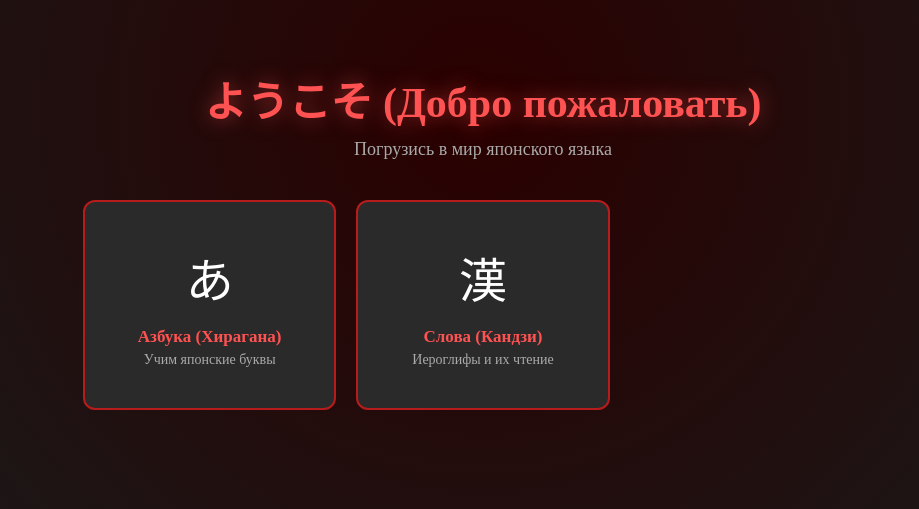
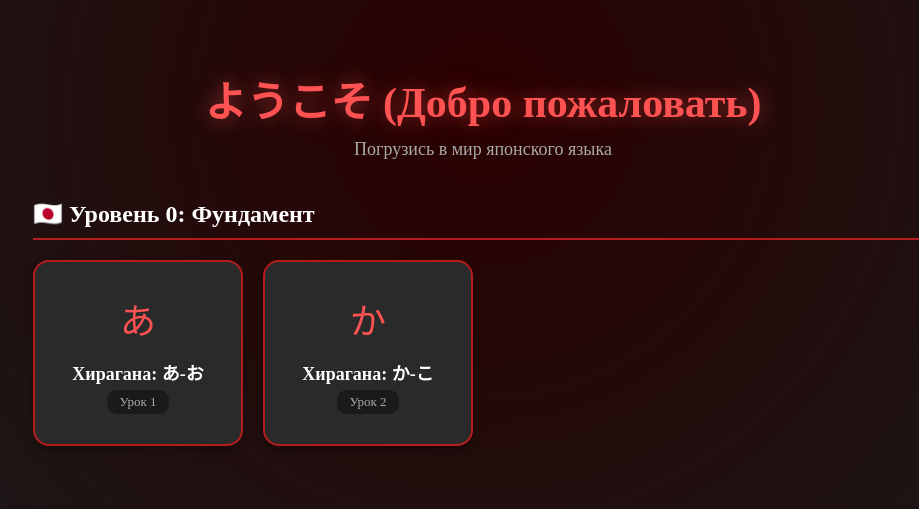
Before and after one commit to Yoshi-6767/johnny_app, a Flask app: page /jp/ in a window 1280 px wide. Shown: the part 291-800 px from the top of the page, without its empty margins (157-1076 px from the left). Run offline with Flask 3, Linux system fonts and the light colour scheme; the visitor is signed in with stand-in values (Sample User, id 1); data that the repository does not hold is empty; parts of the project's set-up code (start-up, migrations or seed data) failed here and were passed over.

Commit message:
Update jp_index.html

```diff
--- a/jp_app/templates/jp_index.html
+++ b/jp_app/templates/jp_index.html
@@ -8,16 +8,31 @@
     <p style="color: #aaa; font-size: 18px;">Погрузись в мир японского языка</p>
 </div>
 
-<div class="cards" style="max-width: 800px; margin: 0 auto;">
-    <a href="/jp/hiragana" class="card" style="text-align: center; padding: 40px;">
-        <div style="font-size: 48px; margin-bottom: 15px;">あ</div>
-        <div class="card-title">Азбука (Хирагана)</div>
-        <div class="card-count">Учим японские буквы</div>
-    </a>
-    <a href="/jp/words" class="card" style="text-align: center; padding: 40px;">
-        <div style="font-size: 48px; margin-bottom: 15px;">漢</div>
-        <div class="card-title">Слова (Кандзи)</div>
-        <div class="card-count">Иероглифы и их чтение</div>
-    </a>
+<!-- КАРТА УРОКОВ -->
+<div style="max-width: 900px; margin: 0 auto;">
+    <h2 style="color: #fff; font-size: 24px; border-bottom: 2px solid #b71c1c; padding-bottom: 10px; margin-bottom: 20px;">
+        🇯🇵 Уровень 0: Фундамент
+    </h2>
+
+    <div style="display: grid; grid-template-columns: repeat(auto-fill, minmax(200px, 1fr)); gap: 20px;">
+        {% for lesson in lessons %}
+            <a href="/jp/lesson/{{ lesson.id }}" style="
+                display: flex; flex-direction: column; align-items: center; justify-content: center;
+                background: #2a2a2a; border: 2px solid #b71c1c; border-radius: 16px;
+                padding: 30px 20px; text-decoration: none; transition: all 0.2s;
+                box-shadow: 0 4px 10px rgba(0,0,0,0.3);
+            " onmouseover="this.style.transform='translateY(-5px)'; this.style.borderColor='#ff5252'; this.style.boxShadow='0 8px 20px rgba(255,82,82,0.3)'" onmouseout="this.style.transform='translateY(0)'; this.style.borderColor='#b71c1c'; this.style.boxShadow='0 4px 10px rgba(0,0,0,0.3)'">
+                <div style="font-size: 36px; margin-bottom: 15px; color: #ff5252;">
+                    {% if loop.index == 1 %}あ{% elif loop.index == 2 %}か{% else %}漢{% endif %}
+                </div>
+                <div style="font-size: 18px; font-weight: 700; color: #fff; text-align: center; margin-bottom: 5px;">
+                    {{ lesson.title }}
+                </div>
+                <div style="font-size: 13px; color: #aaa; background: #1a1a1a; padding: 4px 12px; border-radius: 10px;">
+                    Урок {{ lesson.order }}
+                </div>
+            </a>
+        {% endfor %}
+    </div>
 </div>
 {% endblock %}
```
